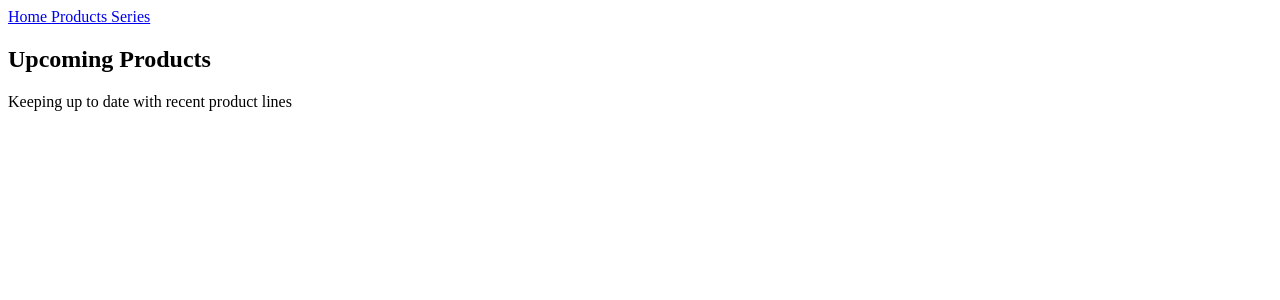
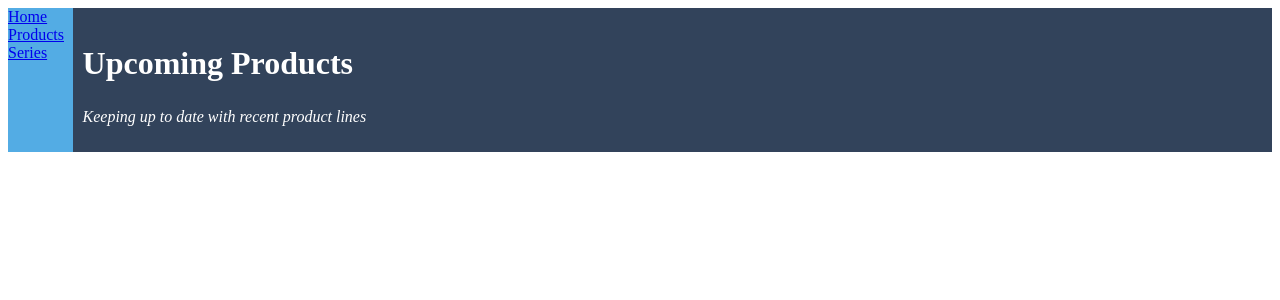
Before and after one commit to gregrossdev/angular-product-lines, an Angular app: page / in a window 1280 px wide. Shown: the top 300 px of the page. Built offline with nearby package versions, Linux system fonts and the light colour scheme.

Commit message:
styling a component

```diff
--- /dev/null
+++ b/src/app/app.component.css
@@ -0,0 +1,27 @@
+:host {
+  display: flex;
+  min-height: 100%;
+}
+nav {
+  width: 68px;
+  background-color: #53ace4;
+}
+nav .icon {
+  width: 48px;
+  height: 48px;
+  margin: 10px;
+}
+section {
+  width: 100%;
+  background-color: #32435b;
+}
+section > header {
+  color: #ffffff;
+  padding: 10px;
+}
+section > header > h1 {
+  font-size: 2em;
+}
+section > header .description {
+  font-style: italic;
+}
--- a/src/app/app.component.ts
+++ b/src/app/app.component.ts
@@ -2,7 +2,8 @@ import { Component } from '@angular/core';
 
 @Component({
   selector: 'app-root',
-  templateUrl: './app.component.html'
+  templateUrl: './app.component.html',
+  styleUrls: ['./app.component.css']
 })
 
 
```
